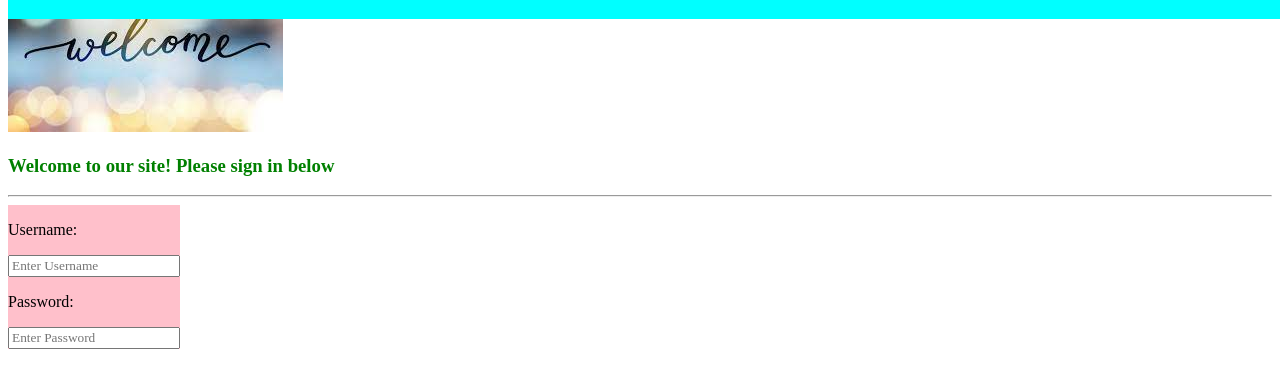
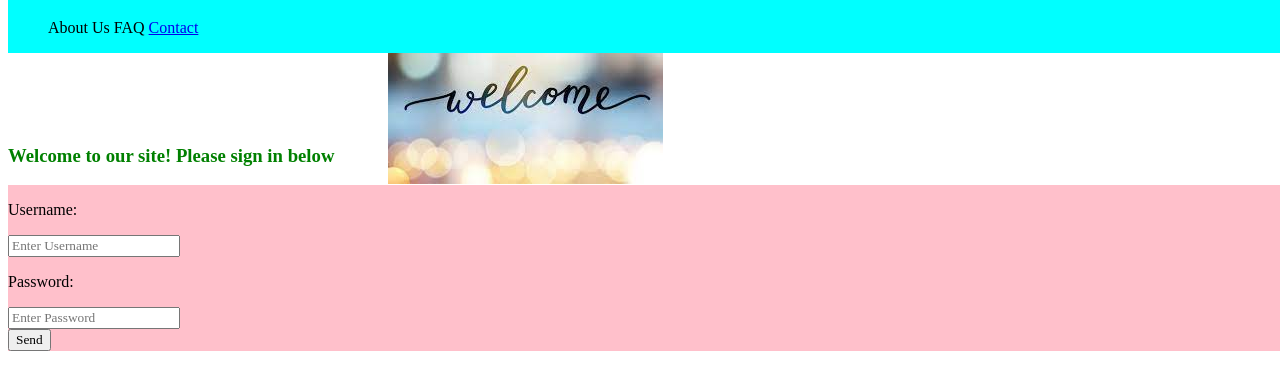
Before and after one commit to a-barkley/Unit_01-Mini-Project, a plain HTML site: page index.html in a window 1280 px wide. Shown: the part 69-458 px from the top of the page. Drawn offline with Linux system fonts and the light colour scheme.

Commit message:
added navbar and contact link

```diff
--- a/assets/style.css
+++ b/assets/style.css
@@ -12,10 +12,20 @@ header {
 footer {
     position: fixed;
     background-color: pink;
-
+    z-index: 1;
+    width: 100%;
 }
 
+.navbar {
+    display: inline;
+    text-align: right;
+}
 
+#welcomeimage {
+    position: relative;
+    left: 380px;
+    top: 62px;
+}
 
 #welcometext {
     color: green;
--- a/index.html
+++ b/index.html
@@ -7,18 +7,22 @@
 </head>
 
 <body>
+
     <header>
         <h1 id="signinhere">Sign In Here!</h1>
+        <section>
+            <ul>
+                <li class="navbar">About Us</li>
+                <li class="navbar">FAQ</li>
+                <li class="navbar"><a href="./index.html">Contact</a></li>
+            </ul>
+        </section>
     </header>
-
-    <hr>
 
     <section class="center">
         <img id="welcomeimage" src="./assets/welcome.jpg" alt="welcome">
         <h3 id="welcometext">Welcome to our site! Please sign in below</h3>
     </section>
-
-    <hr>
 
     <footer>
         <section class="loginuser">
@@ -29,6 +33,7 @@
             <p>Password:</p>
             <input type="password" placeholder="Enter Password">
         </section>
+        <button>Send</button>
     </footer>
 
 </body>
```
